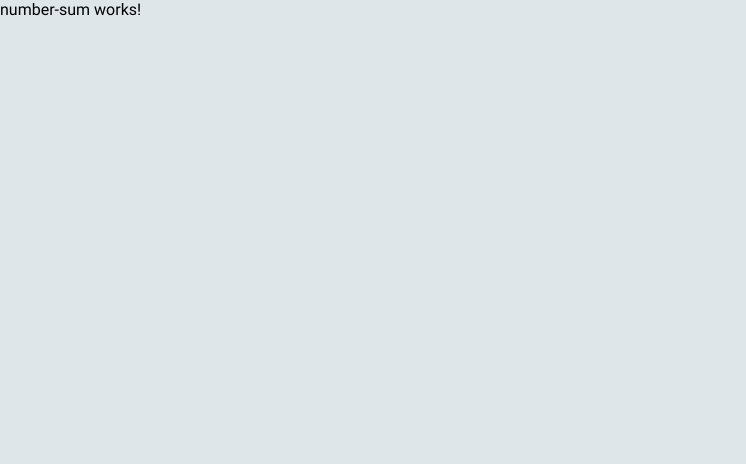
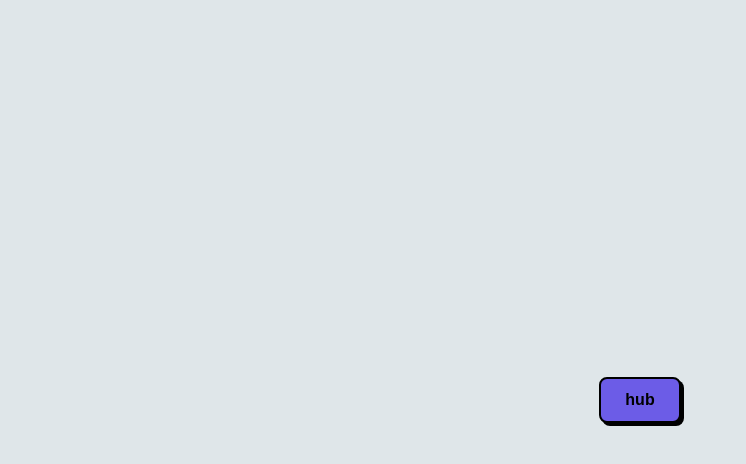
Before and after one commit to GabrielAgui373/Hub-Mental-Games, an Angular app: page / in a window 1280 px wide. Shown: the top 464 px of the page, without its empty margins (0-746 px from the left). Built offline with nearby package versions, Linux system fonts and the light colour scheme.

Commit message:
feat: add theme service

```diff
--- a/src/app/app.component.html
+++ b/src/app/app.component.html
@@ -1 +1,3 @@
-<app-number-sum/>
+<div class="container">
+    <app-button  (click)="changeTheme()" [text]="this.themeService.theme()"/>
+</div>
--- /dev/null
+++ b/src/app/app.component.scss
@@ -0,0 +1,24 @@
+.container {
+  font-family: sans-serif;
+  background-color: var(--theme-bg);
+  height: 100vh;
+  width: 100vw;
+  display: flex;
+  align-items: center;
+  justify-content: center;
+  transition: .3s;
+}
+
+.button {
+  appearance: none;
+  border: none;
+  padding: 1rem 1.5rem;
+  background-color: var(--theme-primary);
+  color: white;
+  border-radius: 0.8rem;
+  cursor: pointer;
+  transition: filter 0.2s;
+}
+.button:hover {
+  filter: brightness(0.8);
+}
--- a/src/app/app.component.ts
+++ b/src/app/app.component.ts
@@ -1,11 +1,18 @@
-import { Component } from '@angular/core';
+import { Component, inject } from '@angular/core';
 import { NumberSumComponent } from "./features/number-sum/number-sum.component";
+import { THEMES, ThemeService } from './core/services/theme.service';
+import { ButtonComponent } from "./shared/components/button/button.component";
 
 @Component({
   selector: 'app-root',
   templateUrl: './app.component.html',
-  imports: [NumberSumComponent],
+  styleUrl: './app.component.scss',
+  imports: [ButtonComponent],
 })
 export class AppComponent {
+  themeService = inject(ThemeService);
 
+  changeTheme() {
+    this.themeService.changeTheme(THEMES.NUMBER_SUM);
+  }
 }
--- /dev/null
+++ b/src/app/core/services/theme.service.ts
@@ -0,0 +1,27 @@
+import { DOCUMENT, effect, inject, Injectable, signal } from '@angular/core';
+
+export enum THEMES {
+  HUB = 'hub',
+  NUMBER_SUM = 'number-sum'
+}
+
+export type ThemeType = typeof THEMES[keyof typeof THEMES];
+
+@Injectable({
+  providedIn: 'root',
+})
+export class ThemeService {
+  private document = inject(DOCUMENT);
+  theme = signal<ThemeType>(THEMES.HUB);
+
+  constructor() {
+    effect(() => {
+      const currentTheme = this.theme();
+      this.document.documentElement.setAttribute('data-theme', currentTheme);
+    })
+  }
+
+  changeTheme(theme: ThemeType) {
+    this.theme.set(theme);
+  }
+}
--- a/src/styles/abstracts/_themes.scss
+++ b/src/styles/abstracts/_themes.scss
@@ -6,11 +6,11 @@ $themes: (
   'hub': (
     'primary': #6c5ce7,
     'surface': #ffffff,
-    'text': #2d3436,
+    'text': map.get(v.$black-alpha, 100),
     'bg': #dfe6e9
   ),
   'number-sum': (
-    'primary': map.get(v.$coral, 500),
+    'primary': map.get(v.$coral, 50),
     'surface': #fff5f5,
     'text': map.get(v.$black-alpha, 100),
     'bg': map.get(v.$coral, 10)
--- a/src/styles/styles.scss
+++ b/src/styles/styles.scss
@@ -3,7 +3,7 @@
 @use './abstracts/tokens';
 @use './abstracts/mixins';
 
-// 2. Geração dos Temas
+// Geração dos Temas
 // Executa o mixin que cria as variáveis de cor (--theme-primary, etc.)
 // tanto para o :root (padrão) quanto para os atributos [data-theme]
 @include mixins.generate-themes;
```
Also changed, not shown: 1 other file (tests, documents, lock files or other folders).
